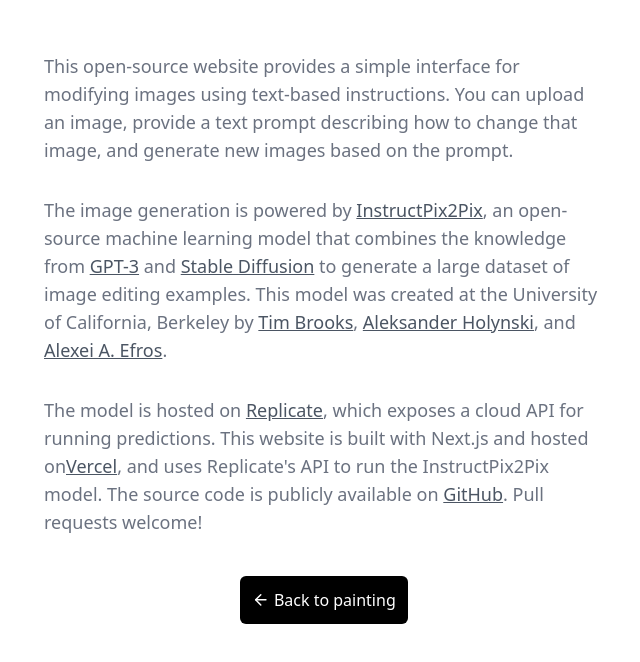
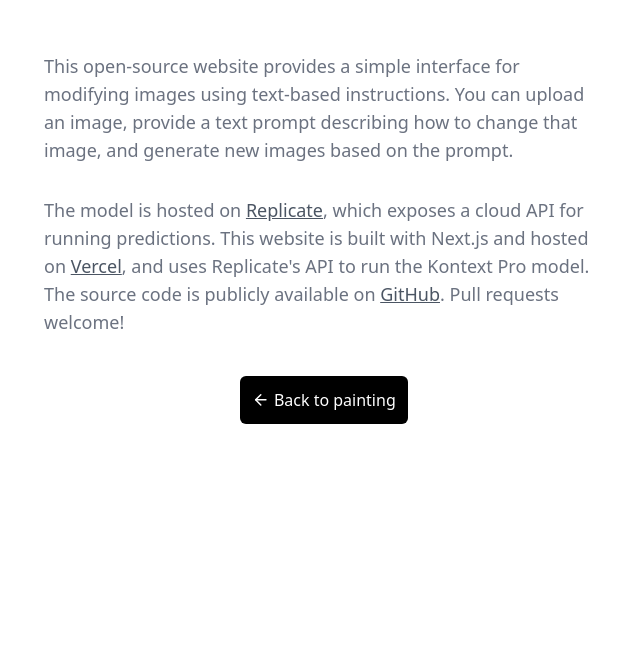
Before and after one commit to replicate/paint-by-text, a Next.js app: page /about in a window 1280 px wide. Shown: the top 662 px of the page, without its empty margins (316-956 px from the left). Built offline with nearby package versions, Linux system fonts and the light colour scheme.

Commit message:
switch to kontext model

```diff
--- a/components/footer.js
+++ b/components/footer.js
@@ -37,7 +37,7 @@
         )}
 
         <Link
-          href="https://github.com/replicate/instruct-pix2pix-demo"
+          href="https://github.com/replicate/paint-by-text"
           className="lil-button"
           target="_blank"
           rel="noopener noreferrer">
@@ -59,12 +59,12 @@
 
       <div className="text-center lil-text mt-8">
         Powered by{" "}
-        <Link href="https://www.timothybrooks.com/instruct-pix2pix/" target="_blank">
-          InstructPix2Pix
+        <Link href="https://replicate.com/black-forest-labs/flux-kontext-pro" target="_blank">
+          Black Forest Labs
         </Link>
         ,{" "}
         <Link
-          href="https://replicate.com/timothybrooks/instruct-pix2pix?utm_source=project&utm_campaign=paintbytext"
+          href="https://replicate.com/black-forest-labs/flux-kontext-pro?utm_source=project&utm_campaign=paintbytext"
           target="_blank">
           Replicate
         </Link>
--- a/pages/about.js
+++ b/pages/about.js
@@ -22,36 +22,16 @@
         </p>
 
         <p className="prose">
-          The image generation is powered by{" "}
-          <Link href="https://www.timothybrooks.com/instruct-pix2pix/">
-            InstructPix2Pix
-          </Link>
-          , an open-source machine learning model that combines the knowledge
-          from <Link href="https://openai.com/api/">GPT-3</Link> and{" "}
-          <Link href="https://replicate.com/stability-ai/stable-diffusion?utm_source=project&utm_campaign=paintbytext">
-            Stable Diffusion
-          </Link>{" "}
-          to generate a large dataset of image editing examples. This model was
-          created at the University of California, Berkeley by{" "}
-          <Link href="https://timothybrooks.com/about">Tim Brooks</Link>,{" "}
-          <Link href="http://www.holynski.org/">Aleksander Holynski</Link>, and{" "}
-          <Link href="https://people.eecs.berkeley.edu/~efros/">
-            Alexei A. Efros
-          </Link>
-          .
-        </p>
-
-        <p className="prose">
           The model is hosted on{" "}
-          <Link href="https://replicate.com/timothybrooks/instruct-pix2pix?utm_source=project&utm_campaign=paintbytext">
+          <Link href="https://replicate.com/black-forest-labs/flux-kontext-pro?utm_source=project&utm_campaign=paintbytext">
             Replicate
           </Link>
           , which exposes a cloud API for running predictions. This website is
-          built with Next.js and hosted on
+          built with Next.js and hosted on{" "}
           <Link href="https://vercel.com/templates/ai">Vercel</Link>, and uses
-          Replicate&apos;s API to run the InstructPix2Pix model. The source code
+          Replicate&apos;s API to run the Kontext Pro model. The source code
           is publicly available on{" "}
-          <Link href="https://github.com/replicate/instruct-pix2pix-demo">
+          <Link href="https://github.com/replicate/paint-by-text">
             GitHub
           </Link>
           . Pull requests welcome!
--- a/pages/api/predictions/index.js
+++ b/pages/api/predictions/index.js
@@ -34,8 +34,7 @@
     );
   } else {
     console.log("Not using deployment")
-    // https://replicate.com/timothybrooks/instruct-pix2pix/versions
-    const version = "30c1d0b916a6f8efce20493f5d61ee27491ab2a60437c13c588468b9810ec23f"
+    const version = "d8ac233ef32825fd74937c891a2d56536d2736bcbd44b54d37ca5c2652a0a051"
     prediction = await replicate.predictions.create({
       version,
       input: req.body
--- a/pages/index.js
+++ b/pages/index.js
@@ -53,7 +53,7 @@
 
     const body = {
       prompt,
-      image: lastImage,
+      input_image: lastImage,
     };
 
     const response = await fetch("/api/predictions", {
@@ -88,7 +88,7 @@
       if (prediction.status === "succeeded") {
         setEvents(
           myEvents.concat([
-            { image: prediction.output?.[prediction.output.length - 1] },
+            { image: prediction.output },
           ])
         );
       }
```
Also changed, not shown: 1 other file (tests, documents, lock files or other folders).
